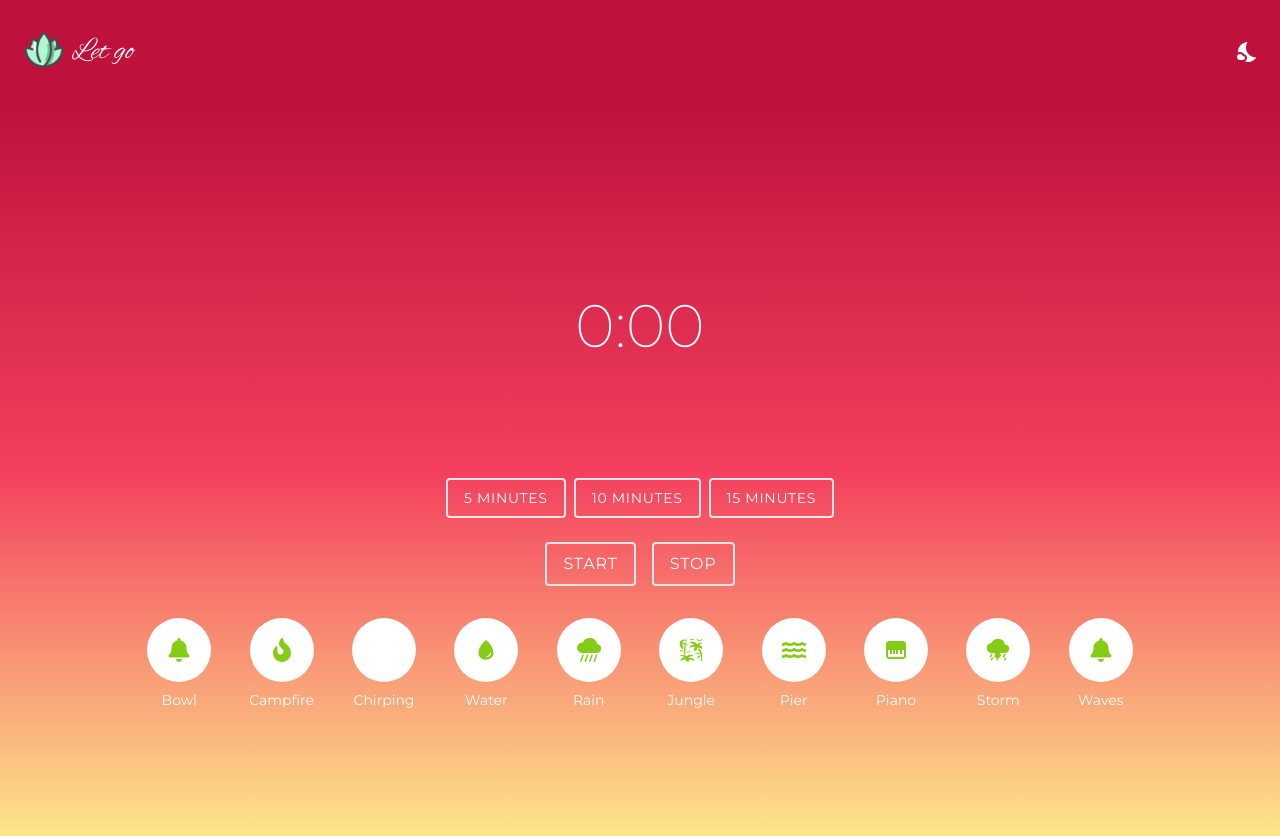
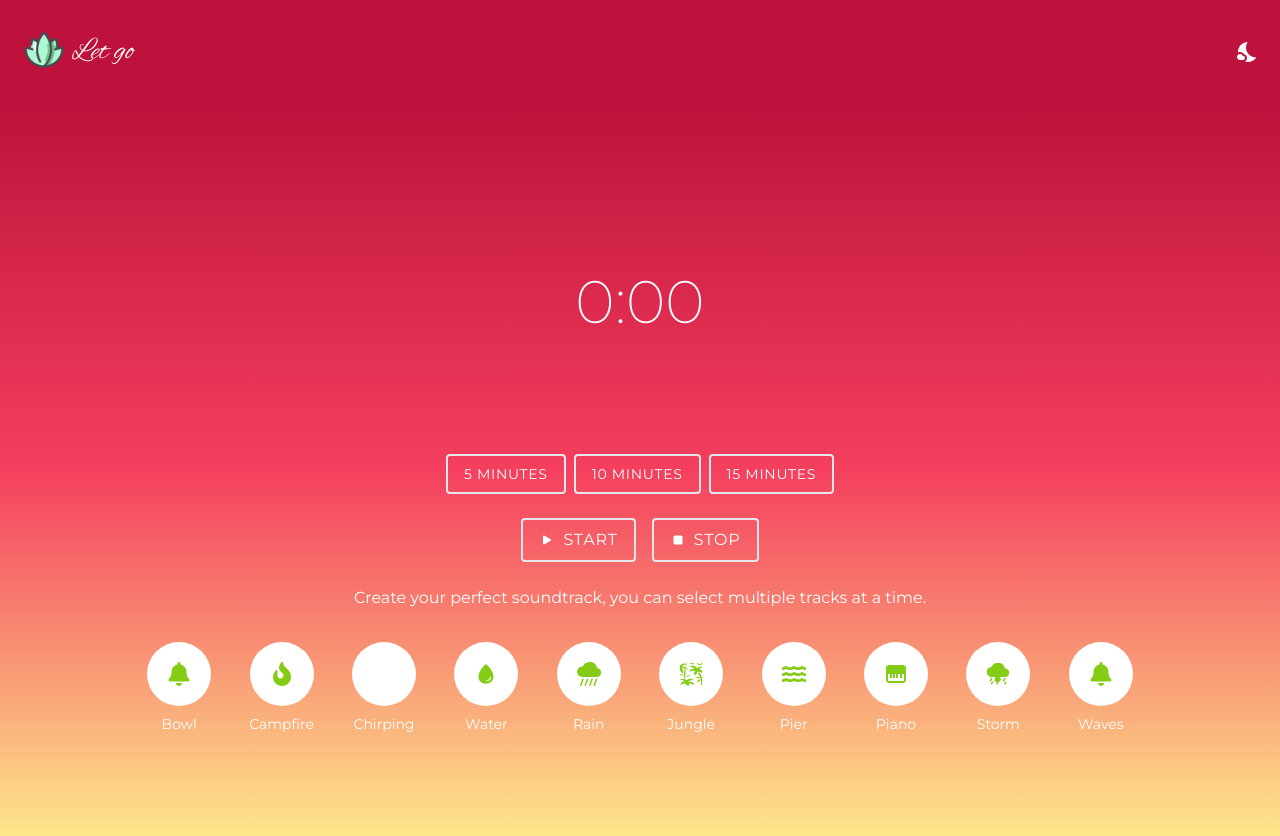
Before and after one commit to CrisGhinghi/S2I-React-Meditation, a React (Vite) app: page /timer in a window 1280 px wide. Built offline with nearby package versions, Linux system fonts and the light colour scheme; some icons are missing.

Commit message:
Update Timer.jsx

```diff
--- a/src/pages/Timer.jsx
+++ b/src/pages/Timer.jsx
@@ -1,4 +1,5 @@
 import { useState, useEffect } from "react";
+import { BsFillPlayFill, BsPauseFill, BsFillStopFill } from 'react-icons/bs';
 import { SoundSelector } from '../components/SoundSelector';
 import PropTypes from 'prop-types';
 
@@ -49,7 +50,8 @@ export const Timer = () => {
       <div className="flex flex-col items-center space-y-6 text-white w-full">
         <TimerDisplay seconds={seconds} calculateCircleProgress={calculateCircleProgress} formatTime={formatTime} />
         <TimerPresets setSeconds={setSeconds} setMaxSeconds={setMaxSeconds} />
-        <TimerControls isActive={isActive} setIsActive={setIsActive} stopTimer={stopTimer} />
+        <TimerControls isActive={isActive} setIsActive={setIsActive} stopTimer={stopTimer} seconds={seconds} />
+        <h2 className="text-center mx-auto">Create your perfect soundtrack, you can select multiple tracks at a time.</h2>
         <SoundSelector setSelectedSounds={setSelectedSounds} timerIsActive={isActive} />
       </div>
     </div>
@@ -82,19 +84,27 @@ const TimerPresets = ({ setSeconds, setMaxSeconds }) => (
   </div>
 );
 
-const TimerControls = ({ isActive, setIsActive, stopTimer }) => (
+const TimerControls = ({ isActive, setIsActive, stopTimer, seconds }) => (
   <div className="flex space-x-4">
     <button
-      onClick={() => setIsActive(!isActive)}
-      className="hover:bg-gradient-to-r hover:from-teal-600 hover:to-emerald-500 border-2 text-white px-4 py-2 uppercase rounded tracking-wider cursor-pointer"
+      onClick={() => {
+        if (!isActive && seconds === 0) {
+          alert("Please, select a preset time before starting.");
+        } else {
+          setIsActive(!isActive);
+        }
+      }}
+      className="hover:bg-gradient-to-r hover:from-teal-600 hover:to-emerald-500 border-2 text-white px-4 py-2 uppercase rounded tracking-wider cursor-pointer flex items-center space-x-2"
     >
-      {isActive ? 'Pause' : 'Start'}
+      {isActive ? <BsPauseFill /> : <BsFillPlayFill />}
+      <span>{isActive ? 'Pause' : 'Start'}</span>
     </button>
     <button
       onClick={stopTimer}
-      className="hover:bg-gradient-to-r hover:from-rose-800 hover:to-rose-600 border-2 text-white px-4 py-2 uppercase rounded tracking-wider cursor-pointer"
+      className="hover:bg-gradient-to-r hover:from-rose-800 hover:to-rose-600 border-2 text-white px-4 py-2 uppercase rounded tracking-wider cursor-pointer flex items-center space-x-2"
     >
-      Stop
+      <BsFillStopFill />
+      <span>Stop</span>
     </button>
   </div>
 );
@@ -109,6 +119,7 @@ TimerControls.propTypes = {
   isActive: PropTypes.bool.isRequired,
   setIsActive: PropTypes.func.isRequired,
   stopTimer: PropTypes.func.isRequired,
+  seconds: PropTypes.number.isRequired,
 };
 
 TimerPresets.propTypes = {
```
